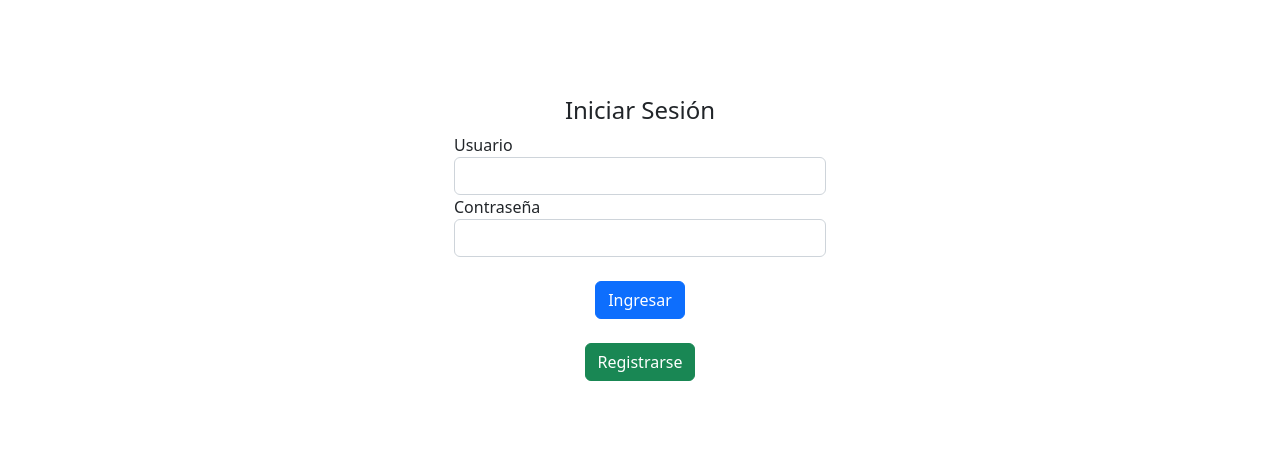
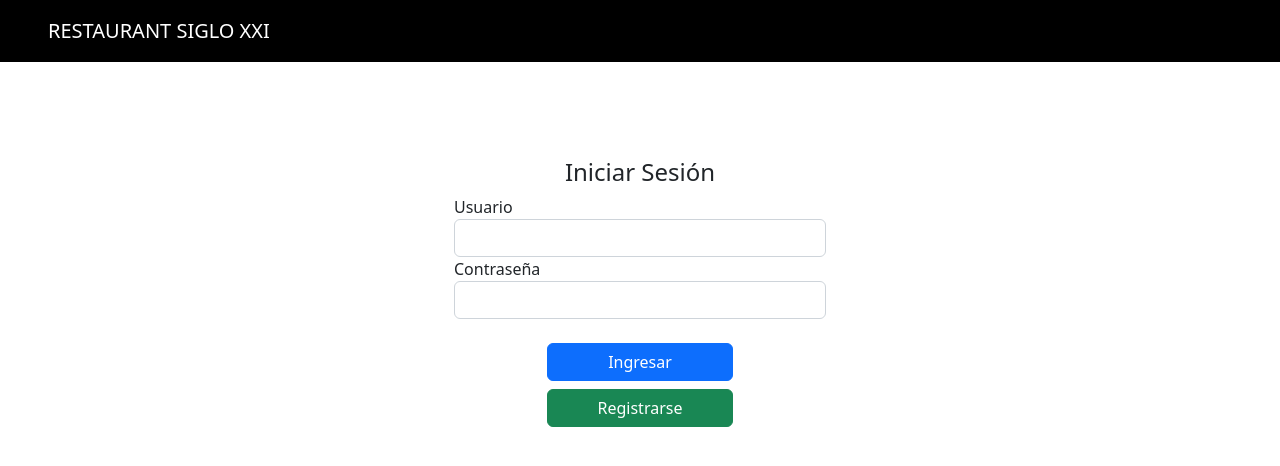
Before and after one commit to jorgedevel0p/appweb, a React (Create React App) app: page /login in a window 1280 px wide. Shown: the top 466 px of the page. Built offline with nearby package versions, Linux system fonts and the light colour scheme; no server answers.

Commit message:
arreglos visuales

```diff
--- a/src/components/Footer.js
+++ b/src/components/Footer.js
@@ -3,28 +3,12 @@ import React from 'react'
 export const Footer = () => {
 
     return (
-        <footer className="bd-footer py-md-5  bg-light">
+<footer className="bd-footer py-md-5  bg-black">
             <div className="container-fluid text-center text-md-left bg-image-footer">
                 <div className="row justify-content-center">
-                    <div className="col-lg-5 col-md-12 col-sm-12">
-                        <div className="card mt-3 mb-3">
-                            <div className="card-body text-center ">
-                                <a src="" width="60%" height="60%" alt="">Restaurante Siglo XXI</a>
-                            </div>
-                            <div className="card-footer text-center ">
-                                <div className="btn-group">
-                                    <a href="/">
-                                        <button type="button" className="btn btn-dark text-white ">Pagina Principal</button>
-                                    </a>
-                                    <a href="/">
-                                        <button type="button" className="btn btn-dark text-white mx-4">Contacto</button>
-                                    </a>
-                                    <a href="/">
-                                        <button type="button" className="btn btn-dark text-white ">Sobre nosotros</button>
-                                    </a>
-                                </div>
-                            </div>
-                        </div>
+           <div className="col-lg-4 col-md-12 col-sm-12">
+                        <div className='col-12'>RESTAURANT SIGLO XXI</div>
+                        <div className='col-12'>Bellavista 0350, Providencia</div>
                     </div>
                 </div>
             </div>
--- a/src/viewTotem/Recepcion.js
+++ b/src/viewTotem/Recepcion.js
@@ -46,6 +46,7 @@ export const Recepcion = () => {
                 alert(data, 'Ha guardado Reserva correctamente')
             },
         })
+        console.log(reservaToSave)
     }
 
     const checkmesas = () => {
--- a/src/views/Carta.js
+++ b/src/views/Carta.js
@@ -1,6 +1,6 @@
 import React, { useEffect, useState } from 'react'
 import { useHttpRequest } from '../hooks/useHttpRequest'
-import { Navbar_Inicio, Plato } from '../components'
+import { Footer, Navbar_Inicio, Plato } from '../components'
 
 export const Carta = () => {
   const [platos, setPlatos] = useState([])
@@ -44,6 +44,7 @@ export const Carta = () => {
           ))}
         </div>
       </div>
+      <Footer />
     </>
   )
 }
--- a/src/views/Hacer_Reserva.js
+++ b/src/views/Hacer_Reserva.js
@@ -49,7 +49,7 @@ export const Hacer_Reserva = () => {
         getMesas()
       }
     })
-
+    console.log(reservaToSave)
   }
 
   const checkmesas = () => {
--- a/src/views/Login.js
+++ b/src/views/Login.js
@@ -64,6 +64,13 @@ export const Login = () => {
 
   return (
     <>
+    <nav className='bg-black'>
+        <div className="row justify-content-center ">
+          <Link to='/' className='text-decoration-none'>
+            <a href="#" className="nav-link text-white my-3 mx-5 fs-5 ">RESTAURANT SIGLO XXI</a>
+          </Link>
+        </div>
+      </nav>
       <main className="py-5 px-4">
         <div className="container mt-5">
           <div className="col-md-4 offset-md-4">
@@ -95,7 +102,7 @@ export const Login = () => {
                         (<div className="spinner-border" role="status">
                           <span className="visually-hidden">Loading...</span>
                         </div>)
-                        : (<button className="btn btn-primary btn-block" onClick={handleSubmit} /* disabled={!username || !password} */>Ingresar</button>)
+                        : (<button className='btn col-6 btn-primary btn-block' onClick={handleSubmit} /* disabled={!username || !password} */>Ingresar</button>)
                     }
                   </div>
 
@@ -103,10 +110,9 @@ export const Login = () => {
 
                 {/* <p className="text-center">O</p> */}
 
-                <div className="form-group mt-4 text-center">
+                <div className="form-group  text-center">
                   <Link to='/Registro'>
-                    <a href="#" className="btn btn-success btn-block ">Registrarse</a>
-                  </Link>
+                  <a href="#" className="btn col-6 btn-success btn-block mt-2">Registrarse</a>                  </Link>
                 </div>
 
               </div>
--- a/src/views/Registro.js
+++ b/src/views/Registro.js
@@ -56,8 +56,15 @@ export const Registro = () => {
 
   return (
     <>
-      <div className='container col-4'>
-        <div className='card'>
+      <nav className='bg-black'>
+        <div className="row justify-content-center ">
+          <Link to='/' className='text-decoration-none'>
+            <a href="#" className="nav-link text-white my-3 mx-5 fs-5 ">RESTAURANT SIGLO XXI</a>
+          </Link>
+        </div>
+      </nav>
+      <div className='container col-4 my-4'>
+        <div className="'card'">
           <div className="card-header text-center">
             <h4>Registrate</h4>
           </div>
```
